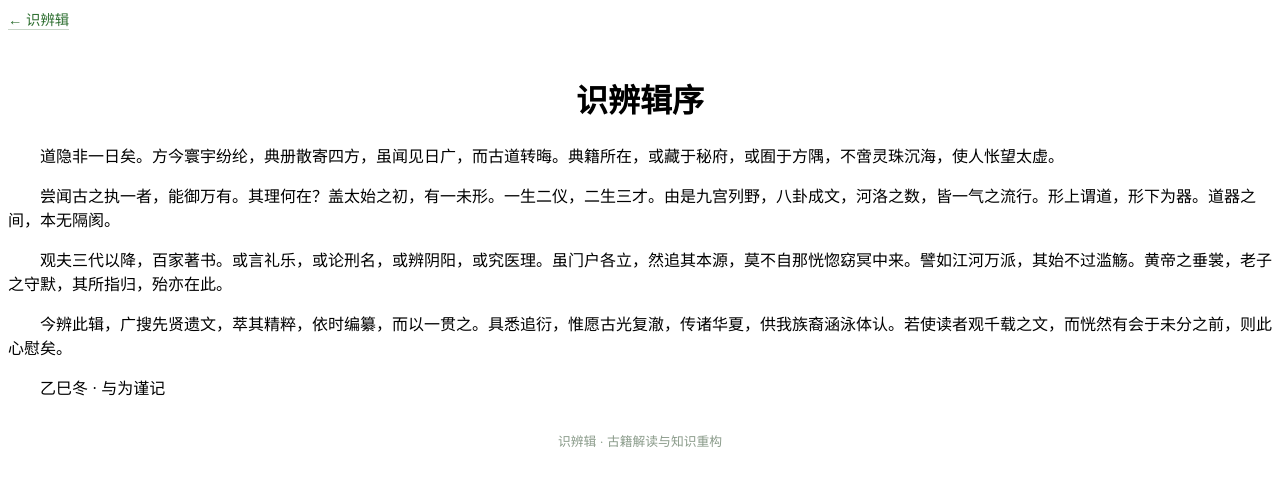
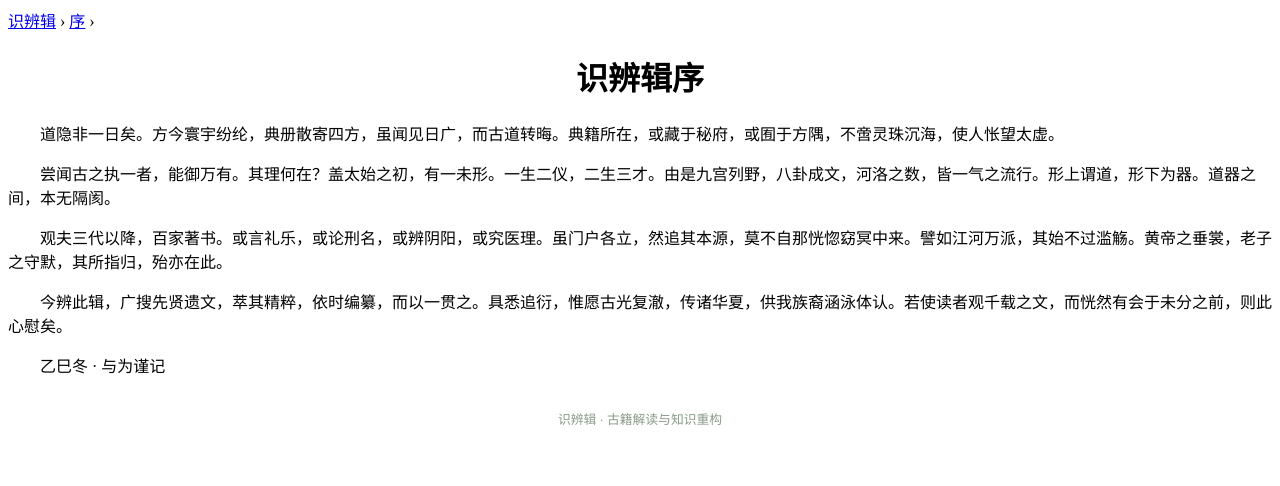
Before and after one commit to chixiao994/chixiao994.github.io, a Jekyll site: the page shibianji/shibian/xu.html, which Jekyll copies as it is, in a window 1280 px wide. Shown: the top 486 px of the page. Built offline with Jekyll 4.4.1, drawn with Linux system fonts in a browser that asks for light colours.

Commit message:
Update xu.html

```diff
--- a/shibianji/shibian/xu.html
+++ b/shibianji/shibian/xu.html
@@ -22,7 +22,13 @@
 </head>
 <body>
 <div class="container">
-    <a href="/shibianji/" class="home-link">← 识辨辑</a>
+<nav class="breadcrumb" aria-label="面包屑导航">
+    <a href="/shibianji/">识辨辑</a>
+    <span>›</span>
+    <a href="index.html">序</a>
+    <span>›</span>
+
+</nav>
     <h1>识辨辑序</h1>
     <p>道隐非一日矣。方今寰宇纷纶，典册散寄四方，虽闻见日广，而古道转晦。典籍所在，或藏于秘府，或囿于方隅，不啻灵珠沉海，使人怅望太虚。</p>
 <p>尝闻古之执一者，能御万有。其理何在？盖太始之初，有一未形。一生二仪，二生三才。由是九宫列野，八卦成文，河洛之数，皆一气之流行。形上谓道，形下为器。道器之间，本无隔阂。</p>
```
